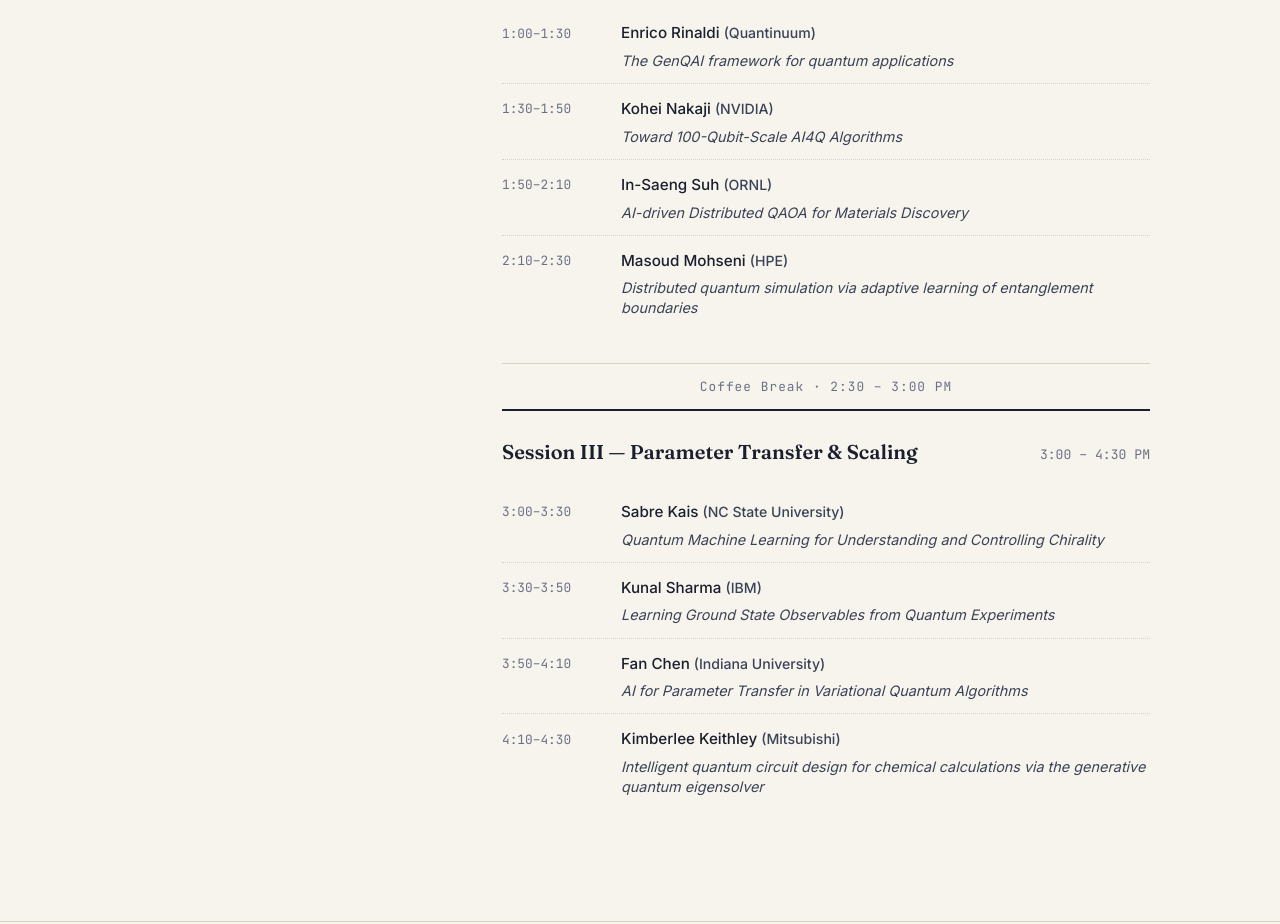
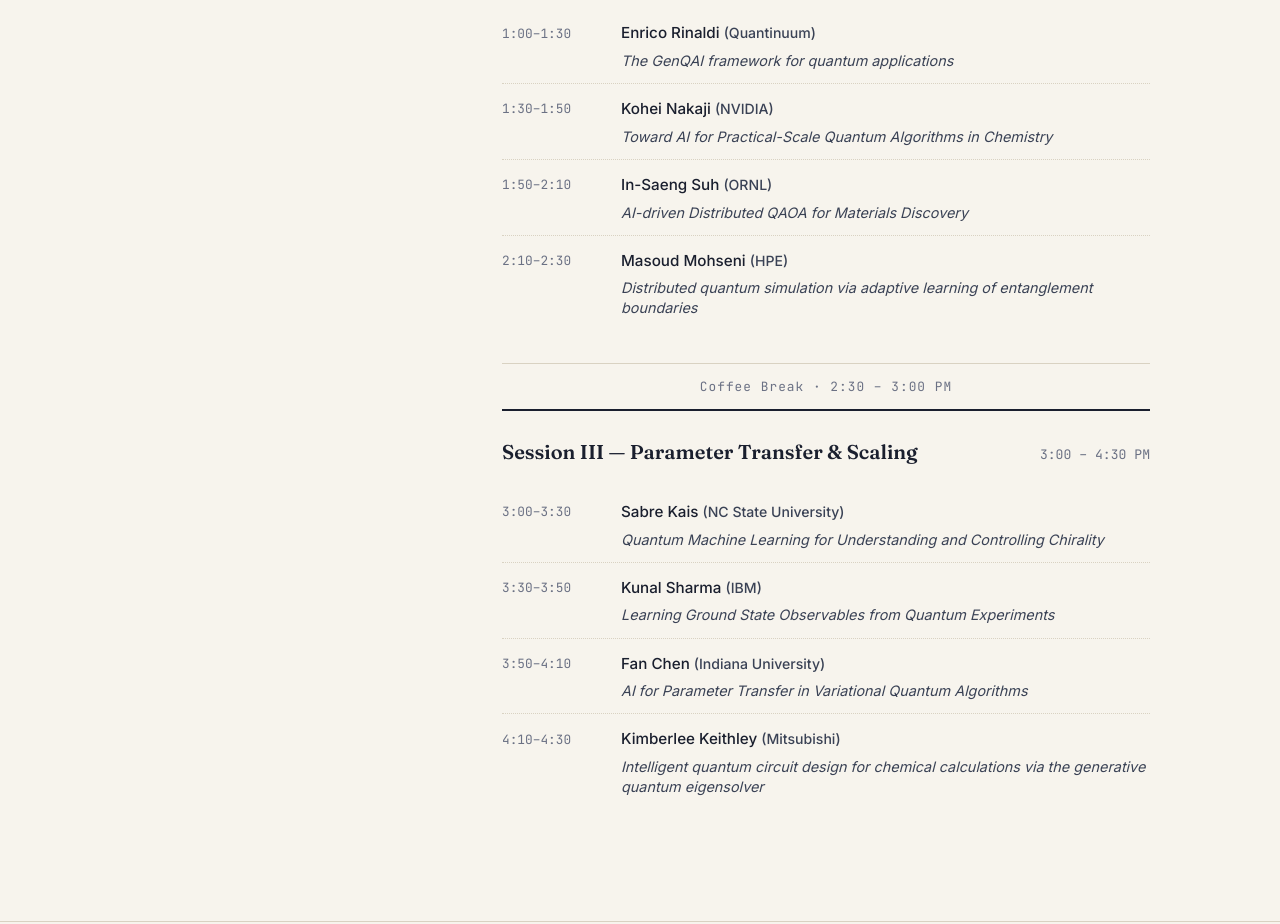
Before and after one commit to poojarao8/ai4q-workshop, a plain HTML site: page events/2026-qce/index.html in a window 1280 px wide. Shown: the part 3120-4044 px from the top of the page. Drawn offline with Linux system fonts and the light colour scheme.

Commit message:
Update Kohei Nakaji talk title

```diff
--- a/events/2026-qce/index.html
+++ b/events/2026-qce/index.html
@@ -211,7 +211,7 @@
               <span class="t">1:30–1:50</span>
               <div class="desc">
                 <strong>Kohei Nakaji <em>(NVIDIA)</em></strong>
-                <span class="talk">Toward 100-Qubit-Scale AI4Q Algorithms</span>
+                <span class="talk">Toward AI for Practical-Scale Quantum Algorithms in Chemistry</span>
               </div>
             </div>
             <div class="slot">
```
